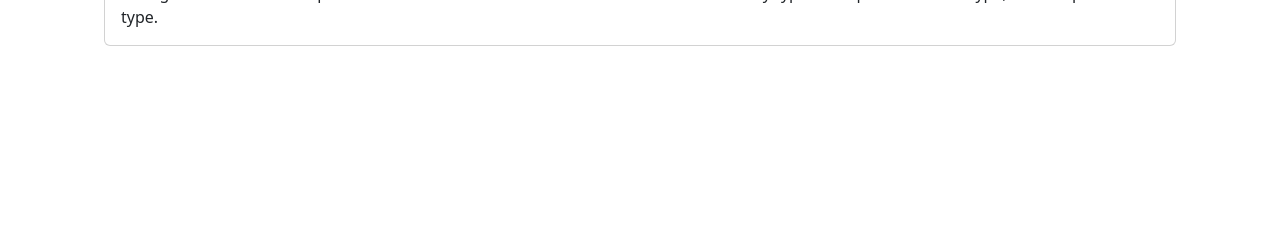
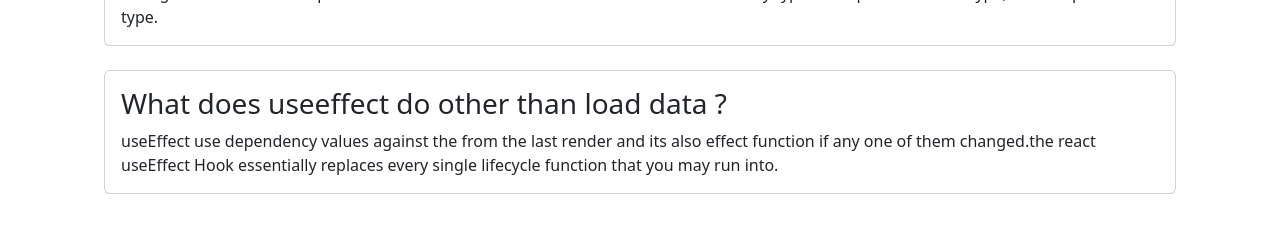
Before and after one commit to asad2002web/knowledge-cafe-react-basic, a React (Vite) app: page / in a window 1280 px wide. Shown: the part 4782-5013 px from the top of the page. Before the commit the page ends 4868 px from the top, so only its background shows below. Built offline with nearby package versions, Linux system fonts and the light colour scheme.

Commit message:
third question added

```diff
--- a/src/Component/QandAnswer/QandAnswer.jsx
+++ b/src/Component/QandAnswer/QandAnswer.jsx
@@ -13,6 +13,10 @@ const QandAnswer = () => {
           <h3>How does work useState?</h3>
           <p>useState a react hook . its allows you add state functional components. also return a array wwith two values.the hook initial state value as an argument and return update state .when set function called. useState can store any type value premitive data type,and complex data type.</p>
         </div>
+        <div className="question card px-3 py-3 my-4">
+          <h3>What does useeffect do other than load data ?</h3>
+          <p>useEffect use dependency values against the from the last render and its also effect function if any one of them changed.the react useEffect Hook essentially replaces every single lifecycle function that you may run into.</p>
+        </div>
 
       </div>
     </div>
```
